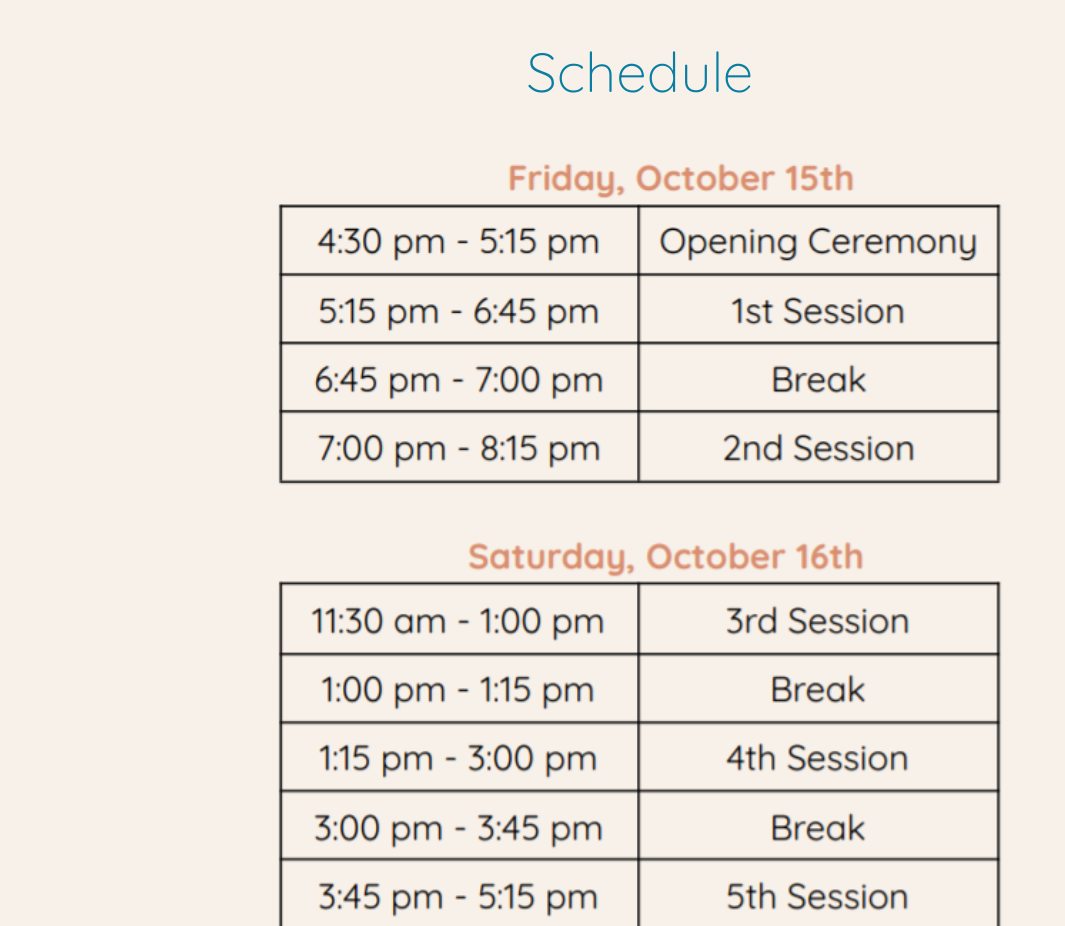
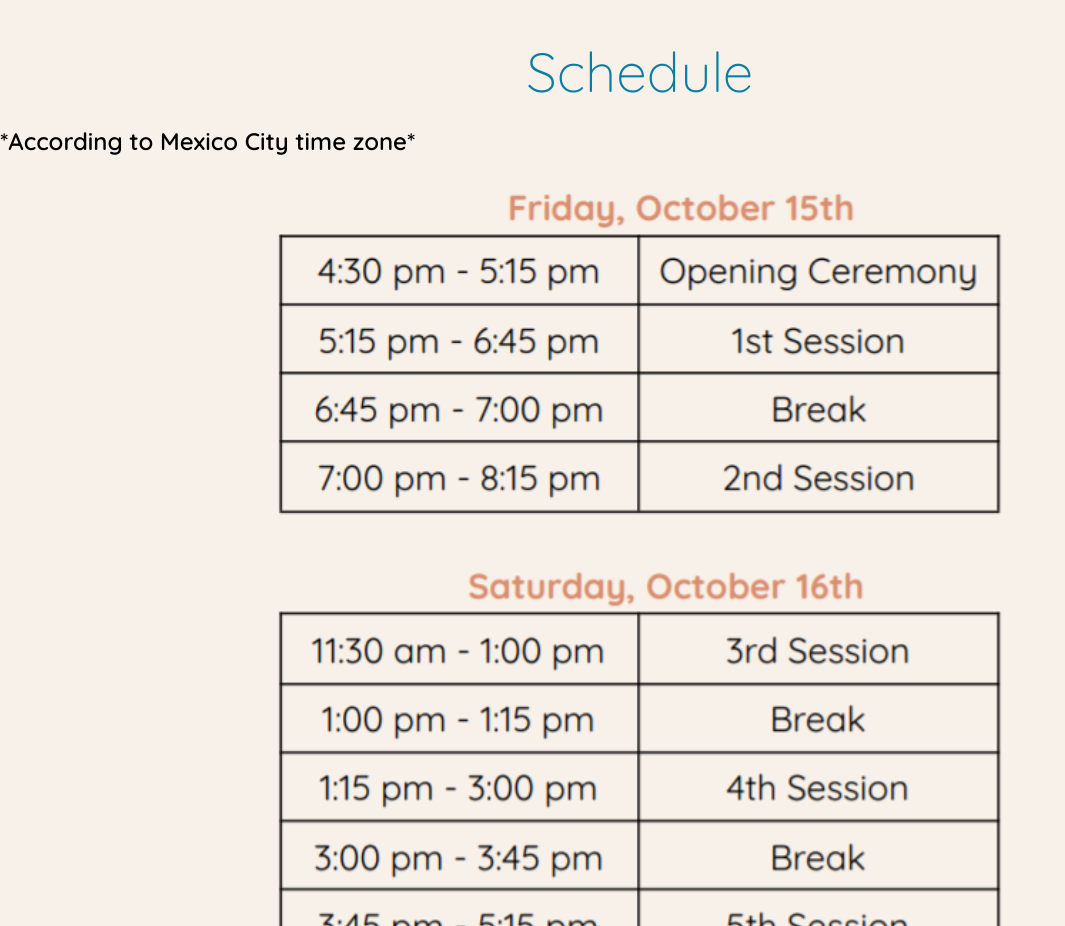
Before and after one commit to FPUMUN/FPUMUN.github.io, a plain HTML site: page index.html in a window 1280 px wide. Shown: the part 5340-6266 px from the top of the page, without its empty margins (0-1065 px from the left). Drawn offline with nearby package versions, Linux system fonts and the light colour scheme.

Commit message:
Update index.html

```diff
--- a/index.html
+++ b/index.html
@@ -146,6 +146,7 @@
 
         <section class="horario-contenedor" id="schedule">
             <h1 class="tituloschedule">Schedule</h1>
+             <h2>*According to Mexico City time zone*</h2>
             <img src="img/horariofin.png">
         </section>
 
```
